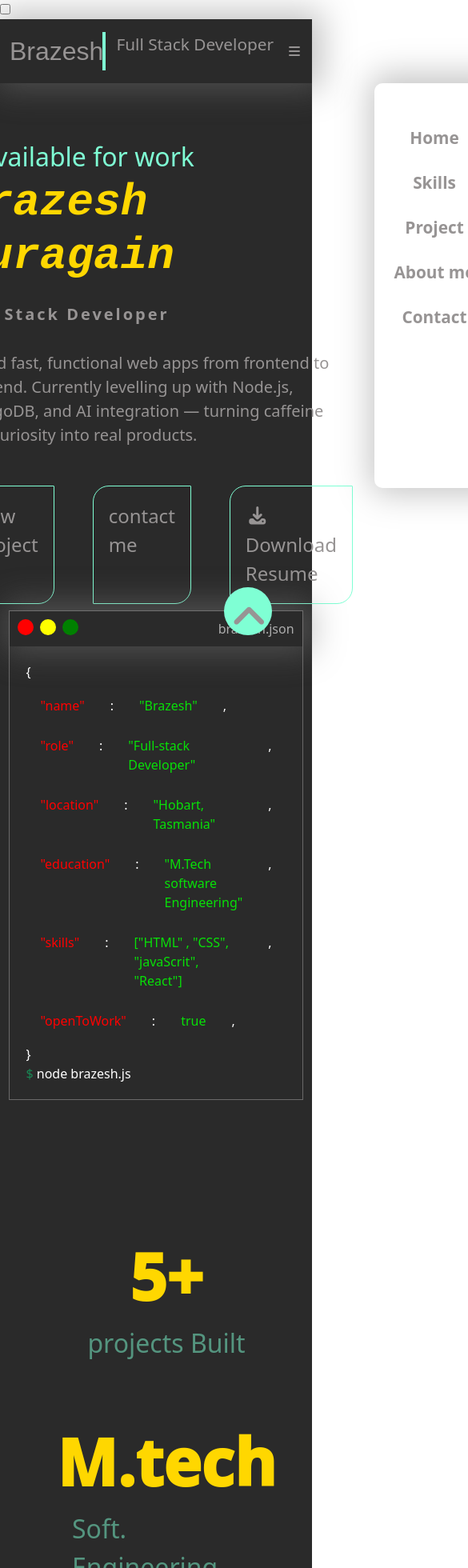
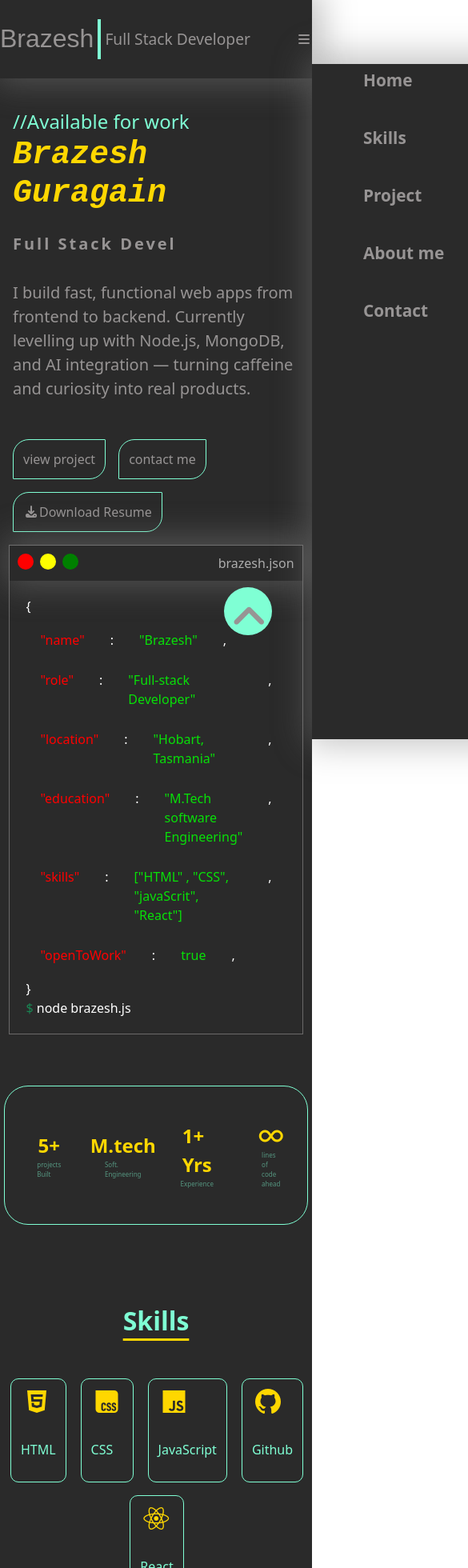
Before and after one commit to bguragain1023-web/Brazesh-Guragain, a React (Vite) app: page / in a window 390 px wide. Shown: the top 1960 px of the page at 80% size, 585 px wide, since content can reach past the window. Built offline with nearby package versions, Linux system fonts and the light colour scheme; a web font is replaced by a local one.

Commit message:
fixed media query for mobile

```diff
--- a/index.html
+++ b/index.html
@@ -34,7 +34,7 @@
       crossorigin="anonymous"
     ></script>
 
-    <title>protfolio-react</title>
+    <title>Brazesh Guragain</title>
   </head>
   <body>
     <div id="root"></div>
--- a/src/App.css
+++ b/src/App.css
@@ -21,6 +21,7 @@
 html {
   scroll-behavior: smooth;
 }
+
 * {
   box-sizing: border-box;
 }
@@ -52,6 +53,7 @@ a {
 
 nav {
   box-shadow: var(--shadow);
+  padding: 1rem 0;
   position: sticky;
   top: 0px;
   background-color: var(--color-dark);
@@ -61,26 +63,43 @@ nav {
 nav .navbar {
   justify-content: space-between;
   align-items: center;
-  padding: 1rem 0;
+  padding: 0.5 0;
 }
 .name {
-  position: relative;
-  font-size: 1.3rem;
+  justify-content: space-between;
+  gap: 5px;
 }
-.name :first-child {
+.brazz {
   font-size: 2rem;
   font-family: "Jersey 20", sans-serif;
   font-weight: 400;
   font-style: normal;
-  margin-right: 1rem;
 }
-.line::before {
+.liness {
+  background: var(--color-secondary);
+  height: 50px;
+  width: 4px;
+}
+
+.nav-job-title {
+  display: flex;
+  justify-content: center;
+  align-items: center;
+  font-size: 1.2rem;
+}
+/* .line::before {
   content: "";
   background: var(--color-secondary);
   width: 4px;
   height: 100%;
   position: absolute;
   left: 35%;
+} */
+
+.navigation {
+  list-style: none;
+  font-weight: bold;
+  gap: 2rem;
 }
 
 .navigation li:hover {
@@ -287,6 +306,7 @@ nav .navbar {
   opacity: 0.5;
 }
 .banner1 {
+  flex-direction: column;
   padding: 2rem;
   align-items: center;
   margin-left: 10px;
@@ -441,10 +461,13 @@ footer {
   right: 50px;
   bottom: 50px;
 }
-#hamburger {
+#hamburger .hide-box {
+  display: none !important;
+}
+.hamburger-icon {
   display: none;
 }
-.hamburger-icon {
+[for="hamburger"] {
   display: none;
 }
 
@@ -471,40 +494,153 @@ footer {
 /* media query */
 
 @media (max-width: 768px) {
+  .title {
+    font-size: 2rem;
+  }
+
+  /* Navbar */
+
   [for="hamburger"] {
     display: block;
     cursor: pointer;
-    z-index: 1005;
   }
 
   .menu {
-    position: absolute;
-
-    width: 150px;
-    height: 60vh;
-    top: 4rem;
-    left: 120%; /* Start off-screen */
+    position: fixed;
+    background: var(--color-dark);
+    width: 250px;
+    height: 100vh;
+    top: 5rem;
+    left: 100vw;
     box-shadow: var(--shadow);
-    transition: left 0.5s ease-in-out;
-    padding: 1rem;
-    border-radius: 10px;
+    transition: all 0.5s;
   }
   .navigation {
-    display: flex;
     flex-direction: column;
-    padding-top: 2rem;
     font-size: 1.3rem;
-    list-style: none;
-    padding-left: 0;
   }
 
   .navigation li {
     line-height: 2.5rem;
-    width: 100%;
-    text-align: center;
+    padding-left: 2rem;
   }
 
   #hamburger:checked ~ .menu {
-    left: calc(120% - 155px);
+    left: calc(100vw - 250px);
+  }
+
+  /* Hero  */
+
+  .hero-terminal {
+    padding: 1rem;
+  }
+
+  .full-name {
+    font-size: 2.5rem;
+  }
+
+  .avai {
+    font-size: 1.5rem;
+  }
+
+  .btn-section {
+    gap: 1rem;
+    flex-wrap: wrap;
+  }
+
+  .btn-section a {
+    font-size: 1rem;
+    padding: 12px;
+  }
+
+  /* Banner */
+
+  .banner {
+    border: 1px solid var(--color-secondary);
+    gap: 1rem;
+    padding: 12px;
+    margin: 5px;
+    flex-wrap: wrap;
+    align-items: center;
+  }
+  .achievement {
+    color: var(--name-color);
+    font-size: 1.5rem;
+    font-weight: 900;
+  }
+
+  .banner1 span {
+    color: var(--color-secondary);
+    font-size: 0.5rem;
+    opacity: 0.5;
+  }
+  .banner1 {
+    flex-direction: column;
+    align-items: center;
+    margin-left: 10px;
+  }
+
+  /* skills section */
+  .skill-box {
+    padding: 12px;
+    border: 1px solid var(--color-secondary);
+    border-radius: 10px;
+    align-items: center;
+    justify-content: center;
+    margin-left: 2px;
+    transition: all 0.3s ease-in-out;
+  }
+  .skill-content {
+    gap: 1rem;
+    align-items: center;
+    justify-content: center;
+    flex-wrap: wrap;
+  }
+
+  .skill-content i {
+    margin-bottom: 2rem;
+    font-size: 2rem;
+    justify-content: center;
+    align-items: center;
+    color: var(--name-color);
+  }
+  .skill-content p {
+    color: var(--color-secondary);
+    font-size: 1rem;
+  }
+
+  /* About me Section */
+
+  .about-name {
+    color: aquamarine;
+    font-size: 2rem;
+  }
+  .bio p {
+    color: var(--text-color);
+    line-height: 2.2;
+    letter-spacing: 3px;
+    font-size: 0.9rem;
+  }
+  .image-box img {
+    max-width: 200px;
+    height: auto;
+  }
+  /*  Contact me  */
+  .firstline {
+    color: var(--color-secondary);
+    font-size: 2rem;
+  }
+  .secondline {
+    color: var(--name-color);
+    font-size: 2.5rem;
+  }
+  .contact-in {
+    color: var(--color-secondary);
+    font-size: 1.5rem;
+  }
+  .contact {
+    font-size: 25px;
+    gap: 1rem;
+    color: var(--color-secondary);
   }
 }
--- a/src/App.jsx
+++ b/src/App.jsx
@@ -12,12 +12,10 @@ import { Goup } from "./Goup";
 function App() {
   return (
     <>
-      <input type="checkbox" id="dark" />
       <div className="wrapper">
         <Navbar />
         <Hero />
         <Banner />
-
         <Skills />
         <Projects />
         <About />
--- a/src/Goup.jsx
+++ b/src/Goup.jsx
@@ -3,8 +3,8 @@ import React from "react";
 export const Goup = () => {
   return (
     <a href="#hero">
-      <div class="goup flex-center">
-        <i class="fa-solid fa-angle-up"></i>
+      <div className="goup flex-center">
+        <i className="fa-solid fa-angle-up"></i>
       </div>
     </a>
   );
--- a/src/components/Banner.jsx
+++ b/src/components/Banner.jsx
@@ -3,21 +3,21 @@ import React from "react";
 export const Banner = () => {
   return (
     <div className="banner d-flex  mt-5 ">
-      <div className="banner1 d-flex flex-column  flex-fill">
+      <div className="banner1 d-flex ">
         <div className="achievement">5+</div>
         <span>projects Built</span>
       </div>
 
-      <div className="banner1 d-flex flex-column flex-fill">
+      <div className="banner1 d-flex ">
         <div className="achievement">M.tech</div>
         <span>Soft. Engineering </span>
       </div>
-      <div className="banner1 d-flex flex-column flex-fill">
+      <div className="banner1 d-flex ">
         <div className="achievement">1+ Yrs</div>
         <span>Experience</span>
       </div>
 
-      <div className="banner1 d-flex flex-column flex-fill">
+      <div className="banner1 d-flex ">
         <div className="achievement">
           <i className="fa-solid fa-infinity"></i>
         </div>
--- a/src/components/Footer.jsx
+++ b/src/components/Footer.jsx
@@ -3,7 +3,6 @@ import React from "react";
 export const Footer = () => {
   return (
     <footer className="d-flex justify-content-between p-5 mt-5">
-      <span>&copy: Brazesh 2026 </span>
       <span>Built with React</span>
       <span>brazesh.jsx</span>
     </footer>
--- a/src/components/Hero.jsx
+++ b/src/components/Hero.jsx
@@ -3,7 +3,7 @@ import React from "react";
 export const Hero = () => {
   return (
     <div
-      className=" hero-terminal d-flex flex-column flex-md-row  gap-2 justify-content-between align-items-center"
+      className=" hero-terminal d-flex flex-column flex-md-row  gap-3 justify-content-between align-items-center"
       id="hero"
     >
       <div className="info">
@@ -25,7 +25,7 @@ export const Hero = () => {
           <a href="#projects">view project</a>
           <a href="#contact">contact me </a>
           <a href="/resume.docx" download>
-            <i class="fa-solid fa-download"></i>
+            <i className="fa-solid fa-download"></i>
             Download Resume
           </a>
         </div>
--- a/src/components/Navbar.jsx
+++ b/src/components/Navbar.jsx
@@ -2,19 +2,20 @@ import React from "react";
 
 export const Navbar = () => {
   return (
-    <nav className="py-3">
-      <div className="container d-flex justify-content-between align-items-center position-sticky">
-        <div className="name d-flex flex-md-row gap-md-2">
-          <div>Brazesh</div>
-          <div className="line">Full Stack Developer</div>
+    <nav>
+      <div className=" navbar container d-flex ">
+        <div className="name d-flex ">
+          <div className="brazz">Brazesh</div>
+          <div className="liness"></div>
+          <div className="nav-job-title">Full Stack Developer</div>
         </div>
-        <input type="checkbox" id="hamburger" />
+        <input className="hide-box" type="checkbox" id="hamburger" />
         <label htmlFor="hamburger" className="hamburger-icon">
           <i className="fa-solid fa-bars"></i>
         </label>
 
         <div className="menu">
-          <ul className="d-flex gap-3 fw-bold list-unstyled navigation">
+          <ul className="d-flex  navigation">
             <li>
               <a href="#hero">Home</a>
             </li>
--- a/src/components/Skills.jsx
+++ b/src/components/Skills.jsx
@@ -3,7 +3,7 @@ import { Title } from "./Title";
 
 export const Skills = () => {
   return (
-    <section className=" container mt-5 pt-5" id="skills">
+    <section className=" mt-5 pt-5" id="skills">
       <Title title="Skills" />
 
       <div className="skill-content mt-5 d-flex  ">
```
